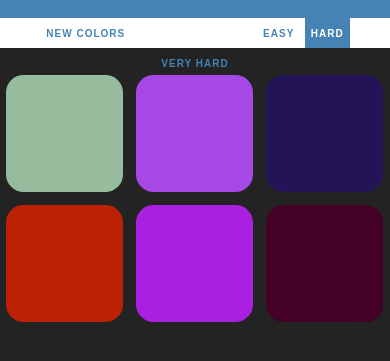
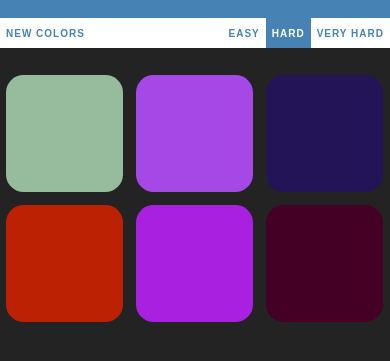
Before and after one commit to shaund16/Rgb-Color-Game, a plain HTML site: page index.html in a window 390 px wide. Shown: the part 233-594 px from the top of the page. Drawn offline with Linux system fonts and the light colour scheme.

Commit message:
make stripe a flexbox for responsiveness

```diff
--- a/index.html
+++ b/index.html
@@ -1,11 +1,13 @@
 <!DOCTYPE html>
 <html lang="en">
+
 <head>
   <meta charset="UTF-8">
   <meta name="viewport" content="width=device-width, initial-scale=1.0">
   <link rel="stylesheet" href="styles.css">
   <title>RGB Color Game</title>
 </head>
+
 <body>
   <h1> The
     <br>
@@ -17,9 +19,11 @@
   <div id="stripe">
     <button id="reset">New Colors</button>
     <span id="message"></span>
-    <button class="mode">Easy</button>
-    <button class="mode selected">Hard</button>
-    <button class="mode">Very Hard</button>
+    <div id="difficulties">
+      <button class="mode">Easy</button>
+      <button class="mode selected">Hard</button>
+      <button class="mode">Very Hard</button>
+    </div>
   </div>
 
   <div id=container>
@@ -33,4 +37,5 @@
 
   <script src="main.js"></script>
 </body>
+
 </html>
--- a/styles.css
+++ b/styles.css
@@ -1,7 +1,7 @@
 body {
   background-color: #232323;
   margin: 0;
-  font-family: "Montserrat", "Avenir", Sans-serif;
+  font-family: "Montserrat", "Avenir", sans-serif;
 }
 
 .square {
@@ -34,6 +34,8 @@ h1 {
   background-color: white;
   height: 30px;
   text-align: center;
+  display: flex;
+  justify-content: space-between;
 }
 
 .selected {
@@ -44,6 +46,11 @@ h1 {
 
 #colorDisplay {
   font-size: 200%;
+}
+
+#difficulties {
+  display: flex;
+  justify-content: flex-end;
 }
 
 button {
@@ -65,6 +72,8 @@ button:hover {
 }
 
 #message {
-  display: inline-block;
+  display: flex;
+  justify-content: center;
+  align-items: center;
   width: 30%;
 }
```
